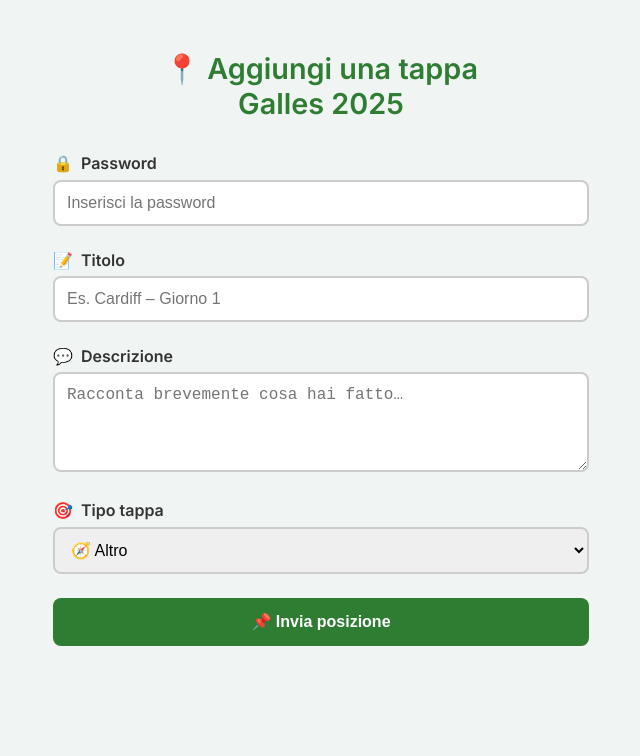
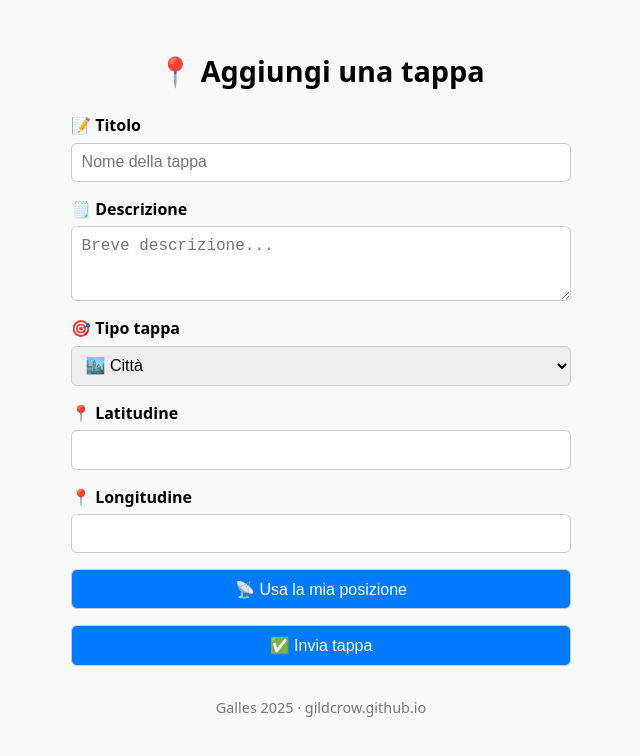
Before and after one commit to gildcrow/form-galles, a plain HTML site: page index.html in a window 1280 px wide. Shown: the whole page, without its empty margins (319-959 px from the left). Drawn offline with Linux system fonts and the light colour scheme.

Commit message:
v10 index.html

```diff
--- a/index.html
+++ b/index.html
@@ -2,194 +2,118 @@
 <html lang="it">
 <head>
   <meta charset="UTF-8">
-  <title>📍 Aggiungi tappa - Galles 2025</title>
-  <meta name="viewport" content="width=device-width, initial-scale=1">
-  <link href="https://fonts.googleapis.com/css2?family=Inter:wght@400;600&display=swap" rel="stylesheet">
+  <meta name="viewport" content="width=device-width, initial-scale=1.0">
+  <title>Invia posizione - Galles 2025</title>
   <style>
-    * {
-      box-sizing: border-box;
+    body {
+      font-family: system-ui, sans-serif;
+      padding: 2rem;
+      max-width: 500px;
+      margin: auto;
+      background: #f9f9f9;
     }
-
-    body {
-      font-family: 'Inter', sans-serif;
-      background: #f0f4f3;
-      padding: 2rem;
-      max-width: 600px;
-      margin: auto;
-    }
-
     h1 {
       text-align: center;
-      color: #2e7d32;
       font-size: 1.8rem;
-      margin-bottom: 2rem;
-    }
-
-    .field {
       margin-bottom: 1.5rem;
     }
-
+    form {
+      display: flex;
+      flex-direction: column;
+      gap: 1rem;
+    }
+    .field {
+      display: flex;
+      flex-direction: column;
+    }
     label {
-      font-weight: 600;
+      font-weight: bold;
       margin-bottom: 0.4rem;
-      display: block;
-      color: #333;
     }
-
-    input, textarea, select {
-      width: 100%;
-      padding: 0.75rem;
+    input, select, textarea, button {
+      padding: 0.6rem;
+      border: 1px solid #ccc;
+      border-radius: 6px;
       font-size: 1rem;
-      border: 2px solid #ccc;
-      border-radius: 8px;
-      transition: border 0.3s ease;
     }
-
-    input:focus, textarea:focus, select:focus {
-      border-color: #2e7d32;
-      outline: none;
-    }
-
     button {
-      width: 100%;
-      padding: 0.9rem;
-      background-color: #2e7d32;
+      background: #007bff;
       color: white;
-      border: none;
-      font-size: 1rem;
-      font-weight: 600;
-      border-radius: 8px;
       cursor: pointer;
       transition: background 0.3s ease;
     }
-
     button:hover {
-      background-color: #276c2b;
+      background: #0056b3;
     }
-
-    #result {
-      margin-top: 1.5rem;
+    .icon-label::before {
+      content: attr(data-icon) " ";
+    }
+    footer {
+      margin-top: 2rem;
       text-align: center;
-      font-weight: 600;
-      color: #2e7d32;
-    }
-
-    .icon-label::before {
-      content: attr(data-icon);
-      margin-right: 0.5rem;
-    }
-
-    @media (prefers-color-scheme: dark) {
-      body {
-        background: #222;
-        color: #eee;
-      }
-
-      input, textarea, select {
-        background: #333;
-        color: #fff;
-        border-color: #555;
-      }
-
-      input:focus, textarea:focus, select:focus {
-        border-color: #66bb6a;
-      }
-
-      button {
-        background-color: #66bb6a;
-      }
-
-      #result {
-        color: #66bb6a;
-      }
+      font-size: 0.9rem;
+      color: #777;
     }
   </style>
 </head>
 <body>
 
-  <h1>📍 Aggiungi una tappa<br>Galles 2025</h1>
+  <h1>📍 Aggiungi una tappa</h1>
+
+  <form action="https://formspree.io/f/xzzvrgvp" method="POST">
 
     <div class="field">
-    <label class="icon-label" data-icon="🔒">Password</label>
-    <input type="password" id="password" placeholder="Inserisci la password">
+      <label class="icon-label" data-icon="📝">Titolo</label>
+      <input type="text" name="title" placeholder="Nome della tappa" required>
     </div>
 
     <div class="field">
-    <label class="icon-label" data-icon="📝">Titolo</label>
-    <input type="text" id="title" placeholder="Es. Cardiff – Giorno 1">
-  </div>
-
-  <div class="field">
-    <label class="icon-label" data-icon="💬">Descrizione</label>
-    <textarea id="description" rows="4" placeholder="Racconta brevemente cosa hai fatto…"></textarea>
+      <label class="icon-label" data-icon="🗒️">Descrizione</label>
+      <textarea name="description" placeholder="Breve descrizione..." rows="3" required></textarea>
     </div>
 
     <div class="field">
       <label class="icon-label" data-icon="🎯">Tipo tappa</label>
-    <select id="type">
-      <option value="city">🏙️ Città o borgo</option>
+      <select name="type" required>
+        <option value="city">🏙️ Città</option>
         <option value="castle">🏰 Castello</option>
         <option value="hike">⛰️ Escursione</option>
-      <option value="food">🍴 Sosta cibo</option>
-      <option value="other" selected>🧭 Altro</option>
+        <option value="food">🍴 Cibo</option>
+        <option value="other">📌 Altro</option>
       </select>
     </div>
 
-  <button onclick="submitForm()">📌 Invia posizione</button>
+    <div class="field">
+      <label class="icon-label" data-icon="📍">Latitudine</label>
+      <input type="number" step="any" name="lat" id="lat" required>
+    </div>
 
-  <div id="result"></div>
+    <div class="field">
+      <label class="icon-label" data-icon="📍">Longitudine</label>
+      <input type="number" step="any" name="lng" id="lng" required>
+    </div>
+
+    <button type="button" onclick="getPosition()">📡 Usa la mia posizione</button>
+    <button type="submit">✅ Invia tappa</button>
+
+  </form>
+
+  <footer>
+    Galles 2025 · gildcrow.github.io
+  </footer>
 
   <script>
-    const AUTH_PASSWORD = "galles2025"; // Cambiala se vuoi
-
-    function submitForm() {
-      const password = document.getElementById('password').value;
-      const resultBox = document.getElementById('result');
-
-      if (password !== AUTH_PASSWORD) {
-        resultBox.innerText = "❌ Password errata.";
-        return;
+    function getPosition() {
+      if (navigator.geolocation) {
+        navigator.geolocation.getCurrentPosition(pos => {
+          document.getElementById('lat').value = pos.coords.latitude.toFixed(6);
+          document.getElementById('lng').value = pos.coords.longitude.toFixed(6);
+        }, err => {
+          alert("Impossibile ottenere la posizione: " + err.message);
+        });
+      } else {
+        alert("Geolocalizzazione non supportata dal browser.");
       }
-
-      if (!navigator.geolocation) {
-        resultBox.innerText = "⚠️ Geolocalizzazione non supportata.";
-        return;
-      }
-
-      navigator.geolocation.getCurrentPosition(position => {
-        const lat = position.coords.latitude;
-        const lng = position.coords.longitude;
-        const title = document.getElementById('title').value;
-        const description = document.getElementById('description').value;
-        const type = document.getElementById('type').value;
-
-        if (!title || !description) {
-          resultBox.innerText = "📌 Titolo e descrizione obbligatori.";
-          return;
-        }
-
-        const newMarker = {
-          lat: lat,
-          lng: lng,
-          title: title,
-          description: description,
-          type: type
-        };
-
-        fetch("https://corsproxy.io/?script.google.com/macros/s/AKfycbwM2iQuCv64Vq2-xiHM9JGyV-AhEl3eFaH6Tl8R2-_zr0ovaR0-qMVcun32A5ZbNDNoYA/exec", {
-          method: 'POST',
-          body: JSON.stringify(newMarker)
-        })
-        .then(res => res.text())
-        .then(msg => {
-          resultBox.innerText = msg;
-          document.getElementById('title').value = "";
-          document.getElementById('description').value = "";
-        })
-        .catch(err => {
-          resultBox.innerText = "❌ Errore durante l'invio.";
-        });
-      });
     }
   </script>
 
```
Lines whose indentation alone changed are shown as unchanged.
